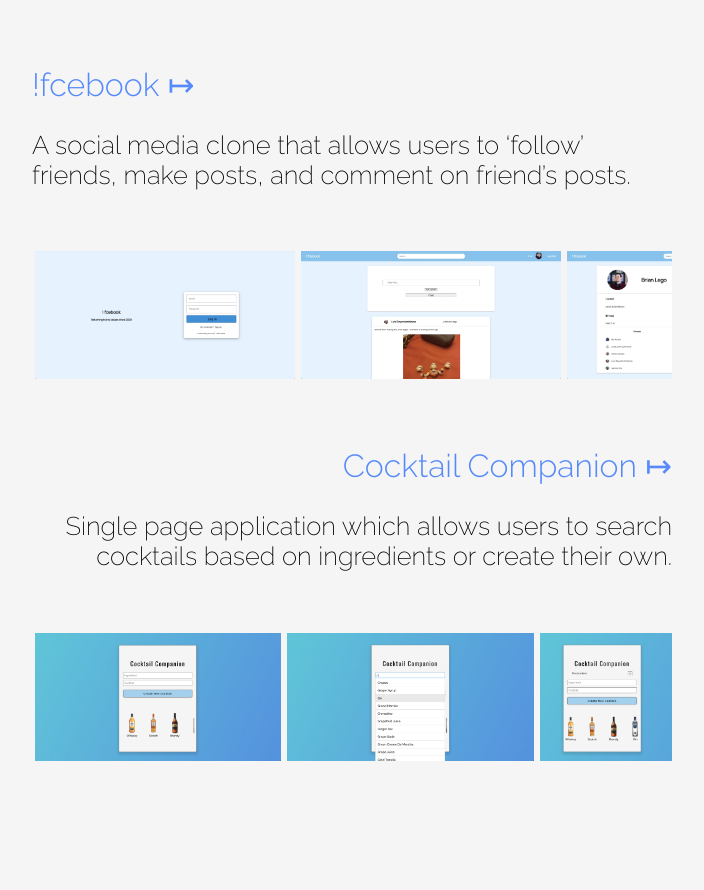
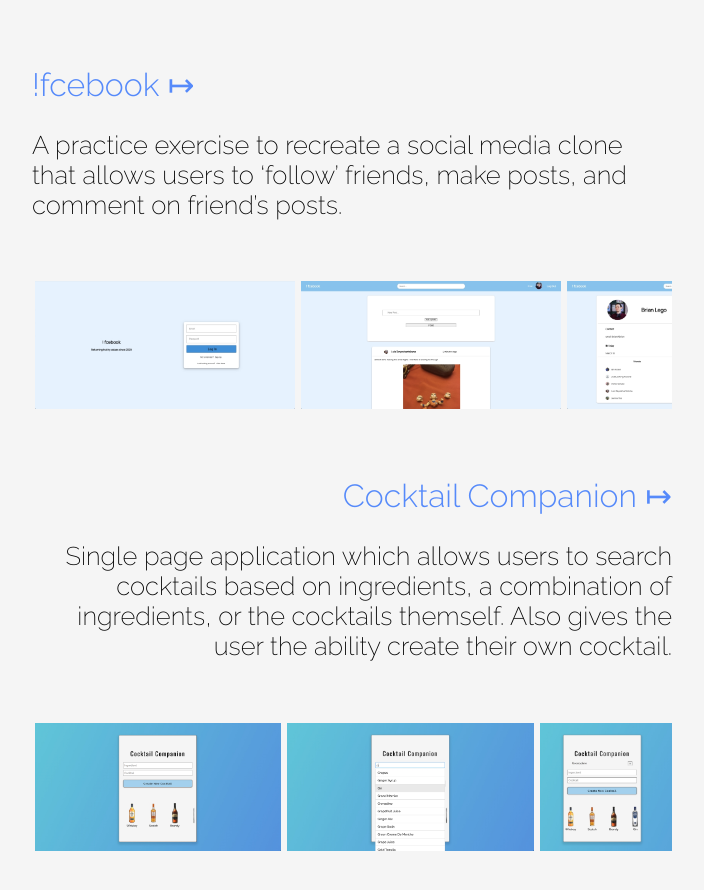
Before and after one commit to brianwlego/brianwlego.github.io, a React (Create React App) app in the folder portfolio/: page / in a window 1280 px wide. Shown: the part 3167-4057 px from the top of the page, without its empty margins (410-1114 px from the left). Built offline with nearby package versions, Linux system fonts and the light colour scheme.

Commit message:
Added more description to projects

```diff
--- a/portfolio/src/components/Projects.js
+++ b/portfolio/src/components/Projects.js
@@ -94,7 +94,7 @@ function Projects(){
           <a href="https://notfcebook.herokuapp.com/" target="_blank" rel="noreferrer">
             <h5>!fcebook &#8614;</h5>
           </a>
-          <p>A social media clone that allows users to ‘follow’ friends, make posts, and comment on friend’s posts.</p>
+          <p>A practice exercise to recreate a social media clone that allows users to ‘follow’ friends, make posts, and comment on friend’s posts.</p>
           {chosenFB !== "" ? <img alt="" src={chosenFB} className="chosen" onClick={()=>setChosenFB("")}/> : null}
           <div class="project-img-wrapper" onClick={(e)=>clickHandlerFB(e)} onScroll={()=>setChosenFB("")} >
             <Image img={FB1} chosen={chosenFB !== "" ? true : false} />
@@ -109,7 +109,7 @@ function Projects(){
             <h5>Cocktail Companion &#8614;</h5>
           </a>
 
-          <p>Single page application which allows users to search cocktails based on ingredients or create their own.</p>
+          <p>Single page application which allows users to search cocktails based on ingredients, a combination of ingredients, or the cocktails themself. Also gives the user the ability create their own cocktail.</p>
           {chosenCC !== "" ? <img alt="" src={chosenCC} className="chosen" onClick={()=>setChosenCC("")}/> : null}
           <div class="project-img-wrapper" onClick={(e)=>clickHandlerCC(e)} onScroll={()=>setChosenCC("")} >
             <Image img={CC1} chosen={chosenCC !== "" ? true : false} />
```
